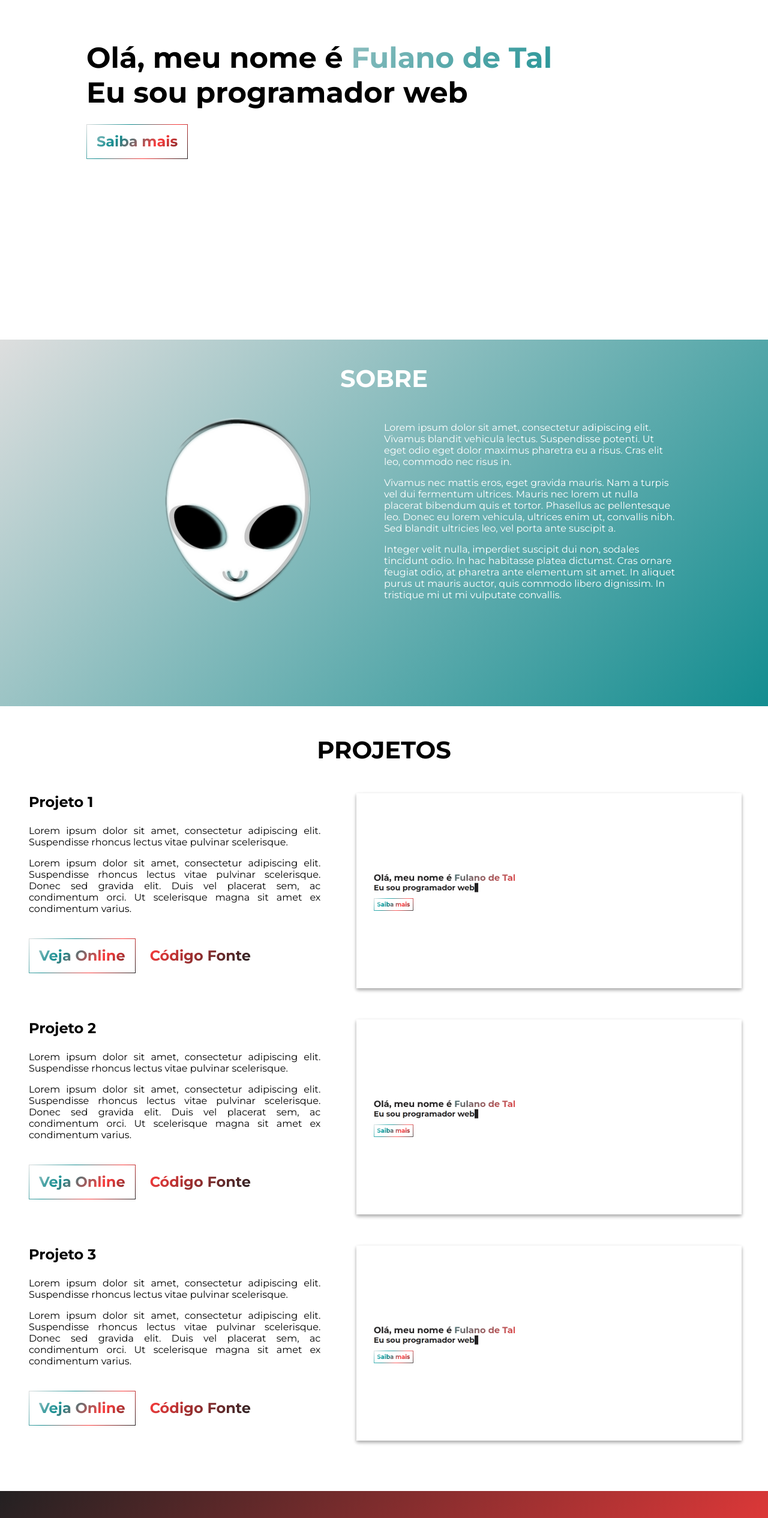
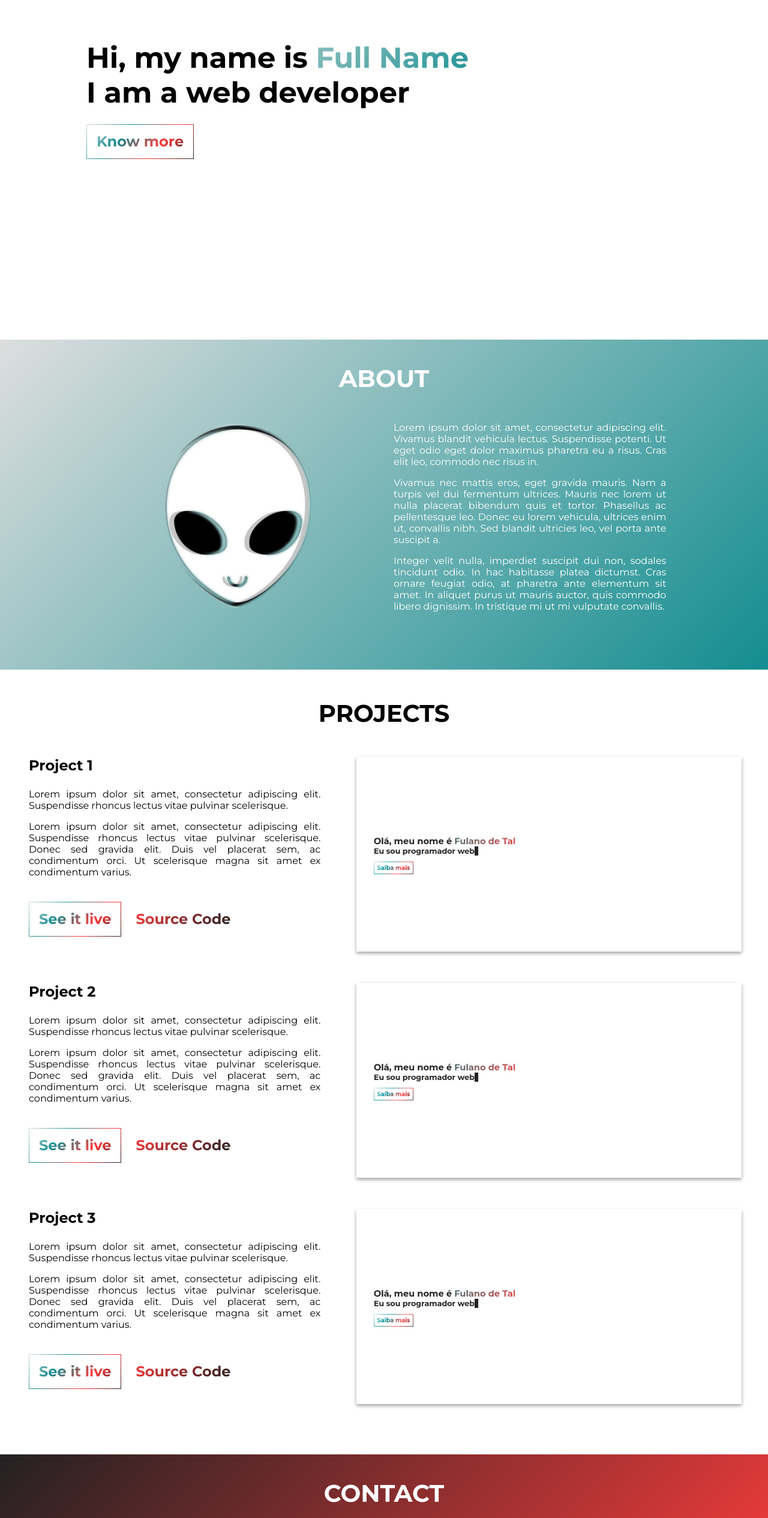
Before and after one commit to guvarallo/selfolio, a React (Create React App) app: page / in a window 1280 px wide. Shown: the part 234-2764 px from the top of the page at 60% size. Built offline with nearby package versions, Linux system fonts and the light colour scheme.

Commit message:
changed default texts

```diff
--- a/src/components/About/index.tsx
+++ b/src/components/About/index.tsx
@@ -5,12 +5,12 @@ import { aboutData } from '../../source/data';
 import { Container } from './styles';
 
 const About: React.FC = () => {
-  const { img, p1, p2, p3 } = aboutData;
+  const { sectionTitle, img, p1, p2, p3 } = aboutData;
 
   return (
     <Container id="about">
       <Fade duration={1000} delay={300} distance="30px">
-        <h1>Sobre</h1>
+        <h1>{sectionTitle}</h1>
       </Fade>
       <section>
         <Fade duration={1000} delay={700} distance="30px">
--- a/src/components/About/styles.ts
+++ b/src/components/About/styles.ts
@@ -19,7 +19,7 @@ export const Container = styled.div`
     justify-content: center;
     align-items: center;
     margin: 2rem 2rem;
-    padding-bottom: 10rem;
+    padding-bottom: 5rem;
 
     div {
       flex: 1;
@@ -39,8 +39,8 @@ export const Container = styled.div`
 
       p {
         font-size: 1.5rem;
-        margin: 1em 0;
-        text-align: left;
+        margin: 1em;
+        text-align: justify;
         font-weight: 400;
       }
     }
@@ -101,6 +101,7 @@ export const Container = styled.div`
 
     p {
       font-size: 0.8rem !important;
+      margin: 1rem;
     }
   }
 `;
--- a/src/components/Contact/index.tsx
+++ b/src/components/Contact/index.tsx
@@ -9,7 +9,7 @@ const Contact: React.FC = () => {
   return (
     <Container id="Contact">
       <Fade duration={1000} delay={300} distance="30px">
-        <h1>Contato</h1>
+        <h1>{contactData.title}</h1>
       </Fade>
       <div>
         <Fade bottom duration={1000} delay={300} distance="30px">
--- a/src/components/Footer/index.tsx
+++ b/src/components/Footer/index.tsx
@@ -43,10 +43,10 @@ const Footer: React.FC = () => {
       </div>
       <hr />
 
-      {/* Se puder deixar meus créditos agradeço! :) */}
+      {/* If you enjoyed this template, please leave my credits here! :) */}
 
       <span className="copyright">
-        © {new Date().getFullYear()} - Template desenvolvido por
+        © {new Date().getFullYear()} - Template developed by
         <a
           href="https://github.com/guvarallo"
           rel="noopener noreferrer"
--- a/src/components/Projects/index.tsx
+++ b/src/components/Projects/index.tsx
@@ -5,13 +5,13 @@ import Tilt from 'react-parallax-tilt';
 import { Container, Link } from './styles';
 import { Cta } from '../../styles/cta';
 
-import { projectData } from '../../source/data';
+import { projectData, projectSectionTitle } from '../../source/data';
 
 const Project: React.FC = () => {
   return (
     <Container>
       <Fade left duration={1000} delay={300} distance="30px">
-        <h1>Projetos</h1>
+        <h1>{projectSectionTitle}</h1>
       </Fade>
       {projectData.map((project) => (
         <>
@@ -22,8 +22,8 @@ const Project: React.FC = () => {
                 <p>{project.description1}</p>
                 <p>{project.description2}</p>
                 <div>
-                  <Cta href={project.liveUrl}>Veja Online</Cta>
-                  <Link href={project.sourceUrl}>Código Fonte</Link>
+                  <Cta href={project.liveUrl}>{project.liveButtonText}</Cta>
+                  <Link href={project.sourceUrl}>{project.sourceText}</Link>
                 </div>
               </Fade>
             </div>
--- a/src/source/data.ts
+++ b/src/source/data.ts
@@ -12,18 +12,19 @@ export const colors = {
 };
 
 export const headData = {
-  title: 'Fulano | Programador',
-  description: 'Bem vindo ao site do Fulano de Tal',
+  title: 'Name | Web developer',
+  description: 'Welcome to my website',
 };
 
 export const mainData = {
-  title: 'Olá, meu nome é ',
-  name: 'Fulano de Tal',
-  subtitle: 'Eu sou programador web',
-  cta: 'Saiba mais',
+  title: 'Hi, my name is ',
+  name: 'Full Name',
+  subtitle: 'I am a web developer',
+  cta: 'Know more',
 };
 
 export const aboutData = {
+  sectionTitle: 'About',
   img: { src: profilePicture },
   p1: `Lorem ipsum dolor sit amet, consectetur adipiscing elit. Vivamus blandit
   vehicula lectus. Suspendisse potenti. Ut eget odio eget dolor maximus pharetra
@@ -38,9 +39,11 @@ export const aboutData = {
   dignissim. In tristique mi ut mi vulputate convallis.`,
 };
 
+export const projectSectionTitle = 'Projects';
+
 export const projectData = [
   {
-    title: 'Projeto 1',
+    title: 'Project 1',
     description1: `Lorem ipsum dolor sit amet, consectetur adipiscing elit.
     Suspendisse rhoncus lectus vitae pulvinar scelerisque.`,
     description2: `Lorem ipsum dolor sit amet, consectetur adipiscing elit.
@@ -48,11 +51,13 @@ export const projectData = [
     gravida elit. Duis vel placerat sem, ac condimentum orci. Ut
     scelerisque magna sit amet ex condimentum varius.`,
     liveUrl: '!#',
+    liveButtonText: 'See it live',
     sourceUrl: '!#',
+    sourceText: 'Source Code',
     img: { src: project1 },
   },
   {
-    title: 'Projeto 2',
+    title: 'Project 2',
     description1: `Lorem ipsum dolor sit amet, consectetur adipiscing elit.
     Suspendisse rhoncus lectus vitae pulvinar scelerisque.`,
     description2: `Lorem ipsum dolor sit amet, consectetur adipiscing elit.
@@ -60,11 +65,13 @@ export const projectData = [
     gravida elit. Duis vel placerat sem, ac condimentum orci. Ut
     scelerisque magna sit amet ex condimentum varius.`,
     liveUrl: '!#',
+    liveButtonText: 'See it live',
     sourceUrl: '!#',
+    sourceText: 'Source Code',
     img: { src: project2 },
   },
   {
-    title: 'Projeto 3',
+    title: 'Project 3',
     description1: `Lorem ipsum dolor sit amet, consectetur adipiscing elit.
     Suspendisse rhoncus lectus vitae pulvinar scelerisque.`,
     description2: `Lorem ipsum dolor sit amet, consectetur adipiscing elit.
@@ -72,13 +79,16 @@ export const projectData = [
     gravida elit. Duis vel placerat sem, ac condimentum orci. Ut
     scelerisque magna sit amet ex condimentum varius.`,
     liveUrl: '!#',
+    liveButtonText: 'See it live',
     sourceUrl: '!#',
+    sourceText: 'Source Code',
     img: { src: project3 },
   },
 ];
 
 export const contactData = {
-  description: 'Me envie um email!',
+  title: 'Contact',
+  description: 'Send me an e-mail!',
   mailTo: 'mailto:test@test.com',
 };
 
```
